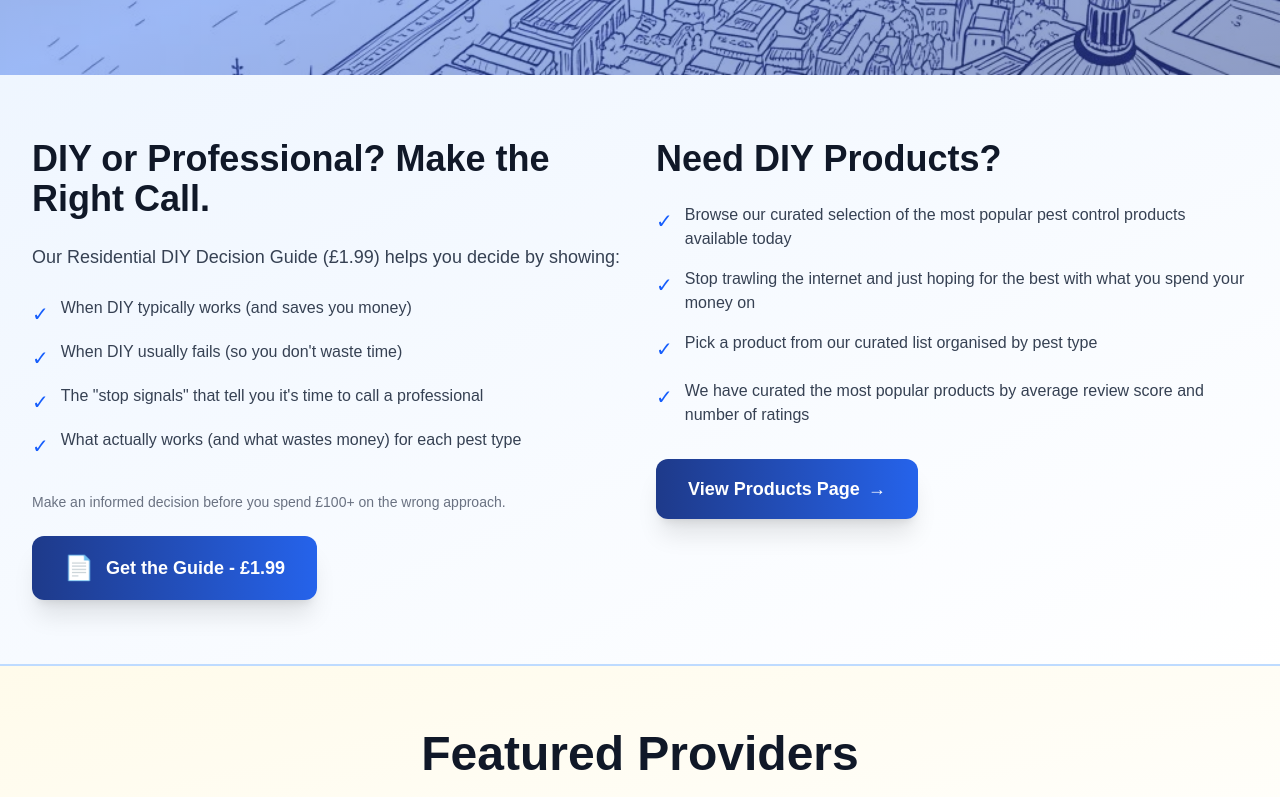
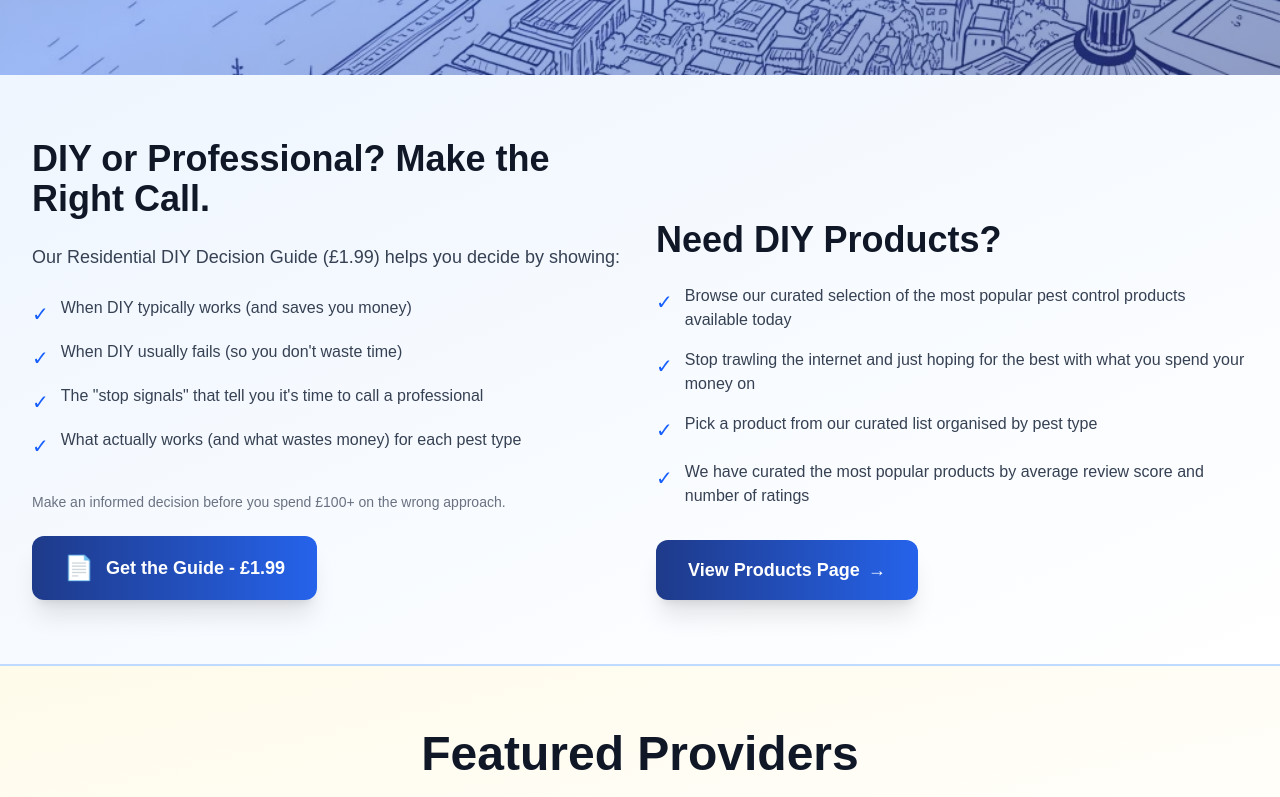
Before and after one commit to aarongeorghiades-hub/pestpro-index-v2-live, a Next.js app: page /residential in a window 1280 px wide. Shown: the part 529-1326 px from the top of the page. Built offline with nearby package versions, Linux system fonts and the light colour scheme; no server answers; the database is empty.

Commit message:
Fix: Align grid items to bottom so buttons and titles are at same level

```diff
--- a/app/residential/page.tsx
+++ b/app/residential/page.tsx
@@ -249,7 +249,7 @@ export default function ResidentialPage() {
       {/* DIY vs PROFESSIONAL SECTION */}
       <section className="relative bg-gradient-to-br from-blue-50 to-white py-16 border-b-2 border-blue-200">
         <div className="max-w-7xl mx-auto px-4 sm:px-6 lg:px-8">
-          <div className="grid grid-cols-1 lg:grid-cols-2 gap-8">
+          <div className="grid grid-cols-1 lg:grid-cols-2 gap-8 items-end">
 
             {/* LEFT: PDF GUIDE */}
             <div className="text-left">
```
